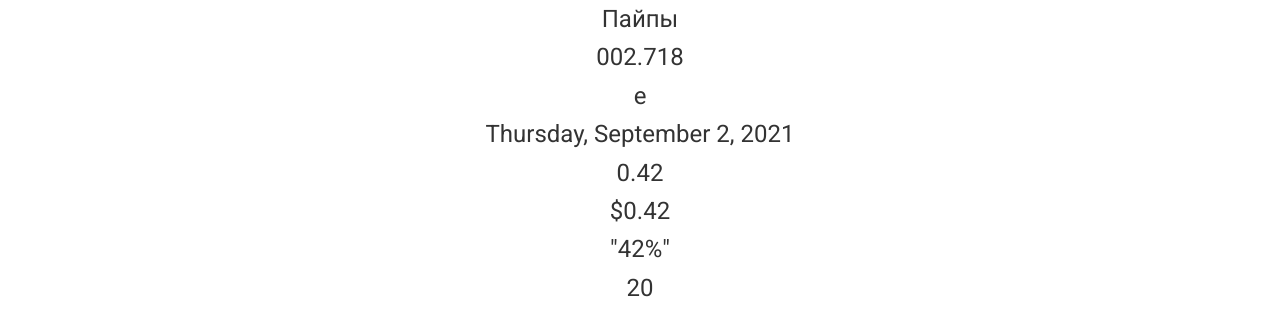
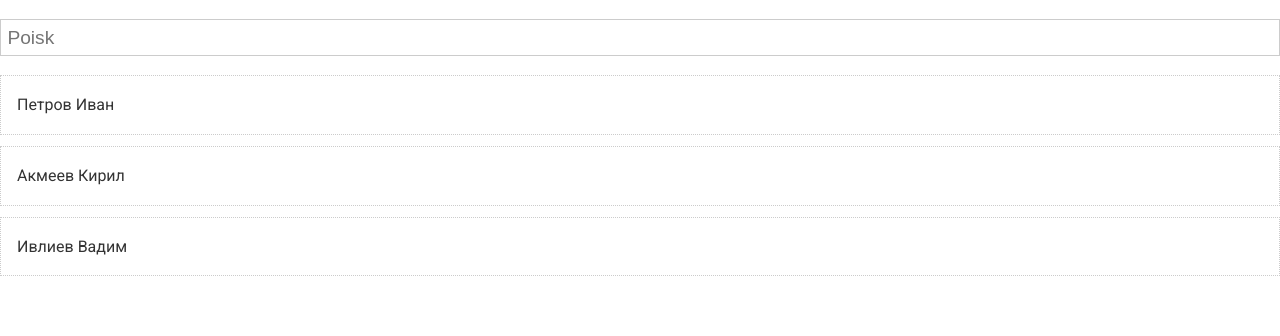
Before and after one commit to alex00788/angular-course, an Angular app: page / in a window 1280 px wide. Shown: the top 336 px of the page. Built offline with nearby package versions, Linux system fonts and the light colour scheme.

Commit message:
разобрал как создать пап фильтрующий список

```diff
--- a/src/app/app.component.html
+++ b/src/app/app.component.html
@@ -1,11 +1,6 @@
-<p> Пайпы </p>
-<p>{{e | number:'3.2'}}</p>
-<p>{{per | uppercase | lowercase | titlecase| slice:1:2}}</p>
+<input type="text" [(ngModel)]="strPoisk" placeholder="Poisk">
 
-<p>{{date | date: 'fullDate'}}</p>
-
-<p>{{per2}}</p>
-<p>{{per2 | currency}}</p>
-<p>{{per2 | percent | json}}</p>
-
-<p>{{ 10 | mult}}</p>
+<div class="card" *ngFor="let perFor of masSpis | filterrr:strPoisk" >
+    {{perFor.surname}}
+    {{perFor.name}}
+</div>
--- a/src/app/app.component.ts
+++ b/src/app/app.component.ts
@@ -1,5 +1,9 @@
 import {Component, OnInit} from '@angular/core';
 
+export  interface Spis {
+  surname: string
+  name: string
+}
 @Component({
   selector: 'app-sky',
   templateUrl: './app.component.html',
@@ -8,8 +12,12 @@ import {Component, OnInit} from '@angular/core';
 
 export class AppComponent  {
 
-  e: number = Math.E
-  per = 'hellow bro'
-  date: Date = new Date()
-  per2 = 0.42
+  strPoisk: ''
+
+  masSpis: Spis [] = [
+    {surname: 'Петров', name: 'Иван'},
+    {surname: 'Акмеев', name: 'Кирил'},
+    {surname: 'Ивлиев', name: 'Вадим'},
+  ]
+
 }
--- a/src/app/app.module.ts
+++ b/src/app/app.module.ts
@@ -4,12 +4,14 @@ import { NgModule } from '@angular/core';
 import { AppComponent } from './app.component';
 import {FormsModule} from '@angular/forms';
 import {MBPipe} from './pipes/m-b.pipe';
+import { FilterrrPipe } from './pipes/filterrr.pipe';
 
 
 @NgModule({
   declarations: [
     AppComponent,
-    MBPipe
+    MBPipe,
+    FilterrrPipe,
    ],
   imports: [
     BrowserModule,
--- /dev/null
+++ b/src/app/pipes/filterrr.pipe.ts
@@ -0,0 +1,18 @@
+import { Pipe, PipeTransform } from '@angular/core';
+import {Spis} from '../app.component';
+
+@Pipe({
+  name: 'filterrr'
+})
+export class FilterrrPipe implements PipeTransform {
+
+  transform(perP: Spis[], strPoisk: string = ''): Spis [] {
+    if (!strPoisk.trim()) {
+      return perP
+    }
+    return perP.filter( newMas => {
+      return newMas.surname.toLocaleLowerCase().includes(strPoisk.toLocaleLowerCase())
+    });
+  }
+
+}
```
Also changed, not shown: src/projekt.txt, 1 other file (tests, documents, lock files or other folders).
